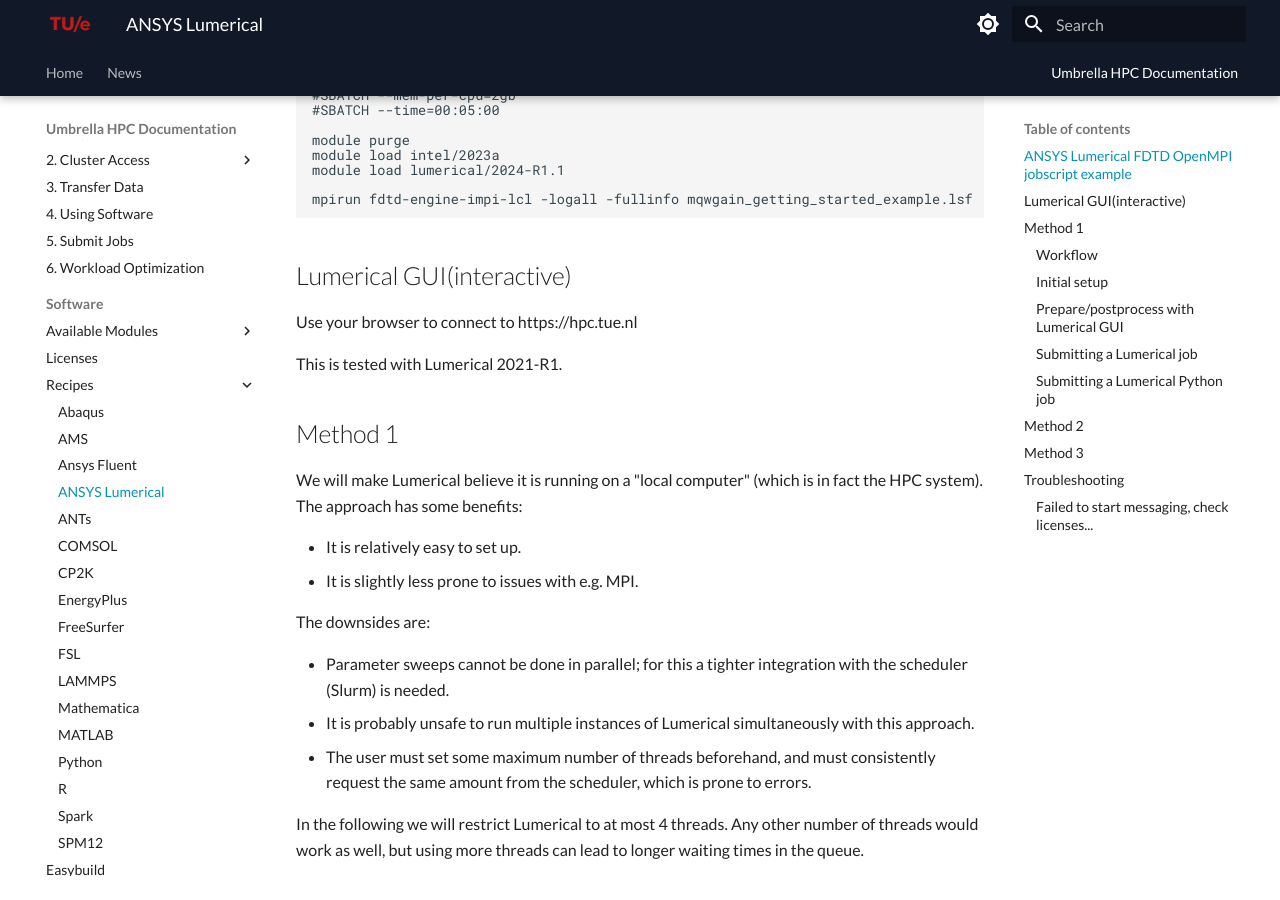
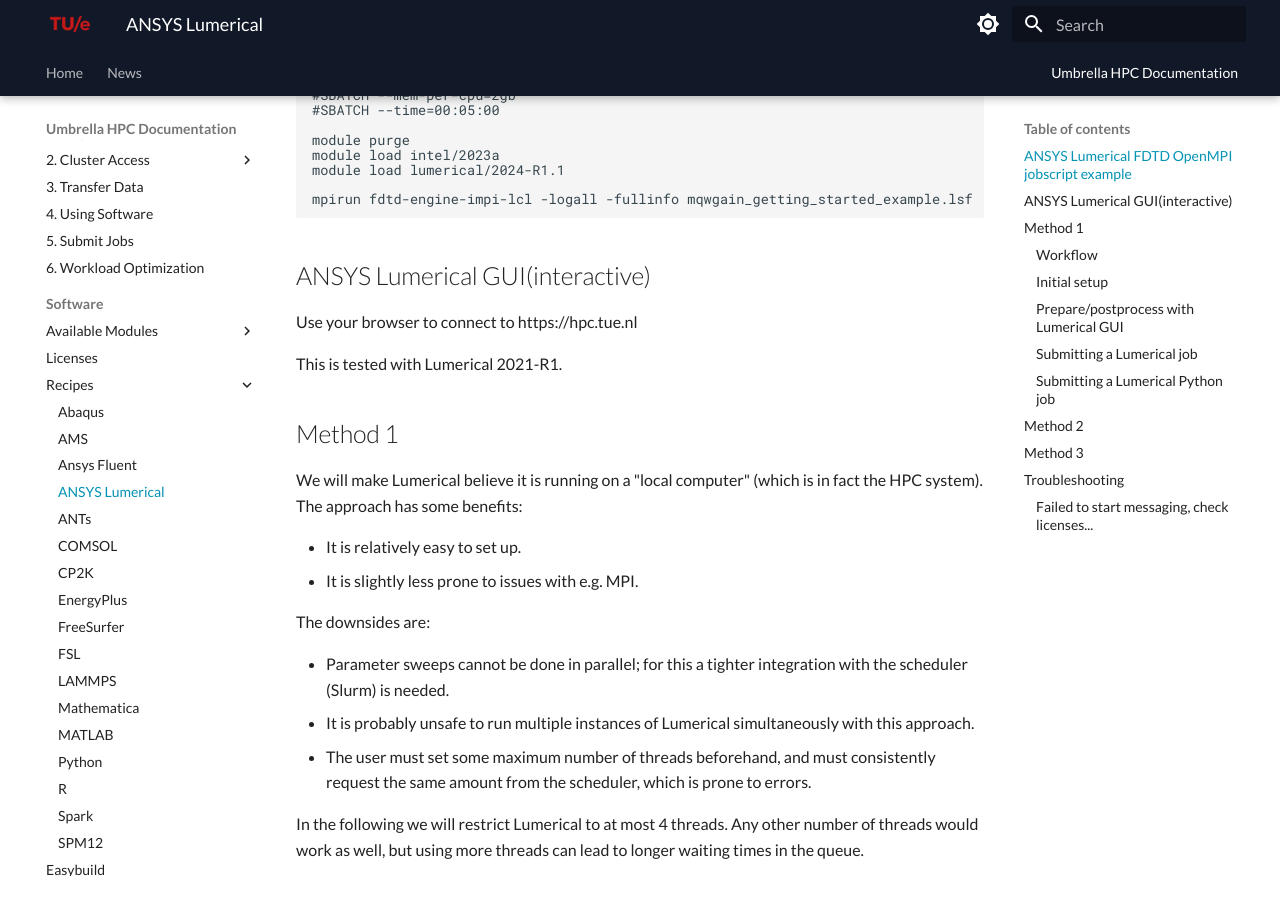
Before and after one commit to gferhpc/supercomputing.tue.nl, an MkDocs documentation site: the page built from pages/documentation/software/recipes/ansys_lumerical.md, in a window 1280 px wide and 900 px high, scrolled down 427 px. Built offline with MkDocs 1.6.1 and Material for MkDocs 9.7.7, drawn with Linux system fonts in a browser that asks for light colours.

Commit message:
Update ansys_lumerical.md

````diff
--- a/pages/documentation/software/recipes/ansys_lumerical.md
+++ b/pages/documentation/software/recipes/ansys_lumerical.md
@@ -25,7 +25,7 @@
 mpirun fdtd-engine-impi-lcl -logall -fullinfo mqwgain_getting_started_example.lsf
 ```
 
-## Lumerical GUI(interactive)
+## ANSYS Lumerical GUI(interactive)
 
 Use your browser to connect to https://hpc.tue.nl
 
````
